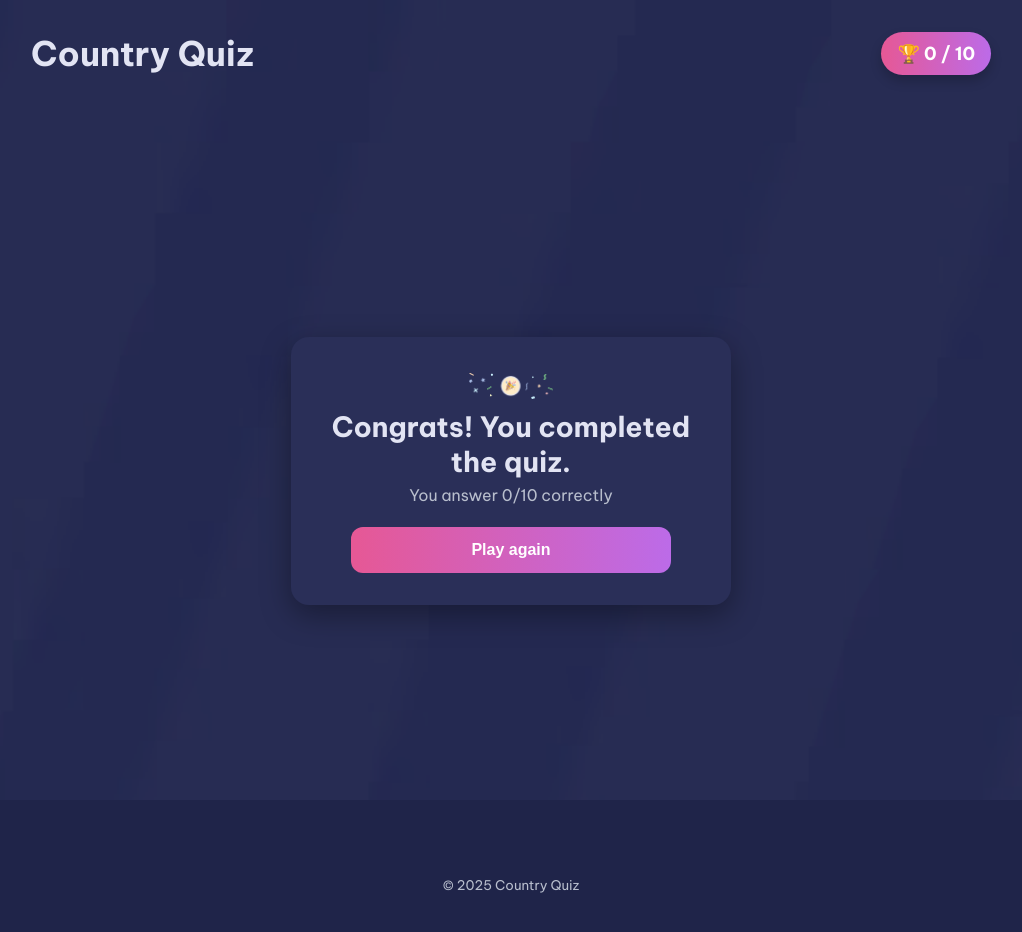
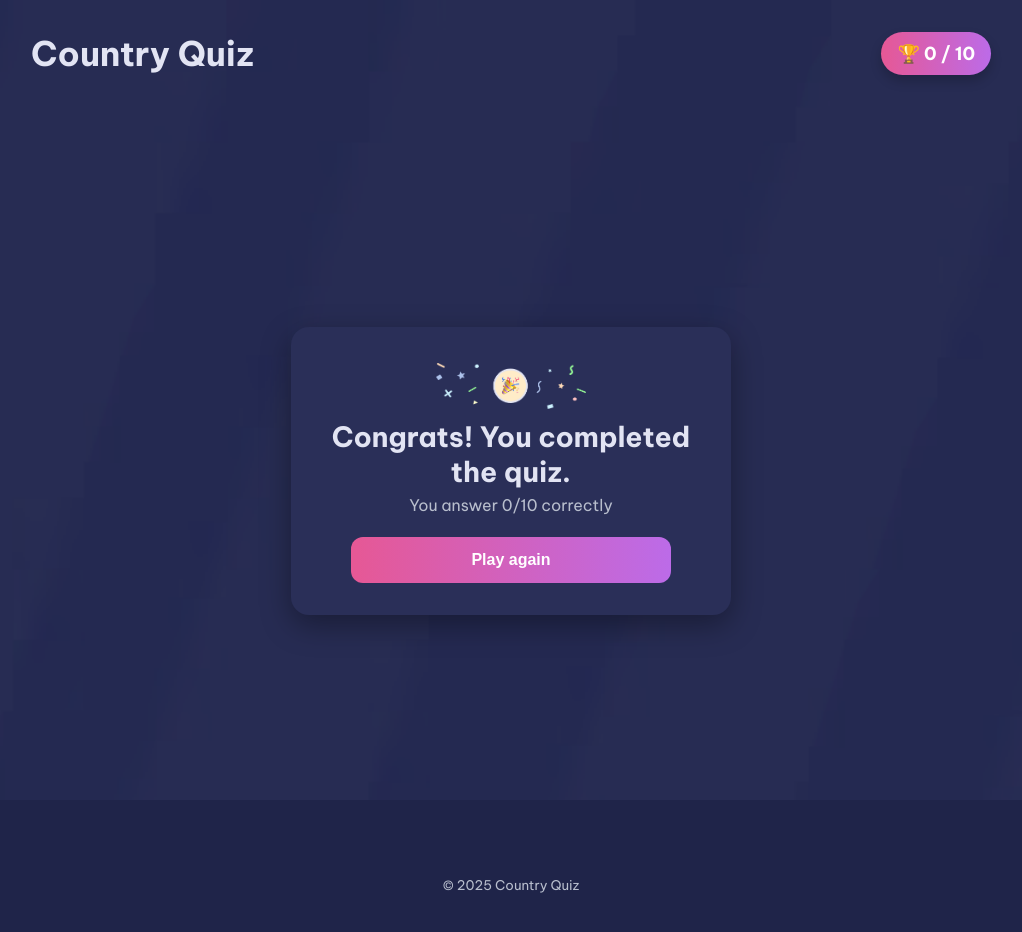
Before and after one commit to Roberstxx/Country-Quiz, a React (Vite) app: page /results in a window 1280 px wide. Shown: the top 932 px of the page, without its empty margins (129-1151 px from the left). Built offline with nearby package versions, Linux system fonts and the light colour scheme.

Commit message:
Update components.css

```diff
--- a/src/styles/components.css
+++ b/src/styles/components.css
@@ -252,7 +252,7 @@
   margin-bottom: 10px;
 }
 .result-hero img{
-  width: 84px;                /* similar al mock */
+  width: 150px;                /* similar al mock */
   height: auto;
   display: block;
 }
```
